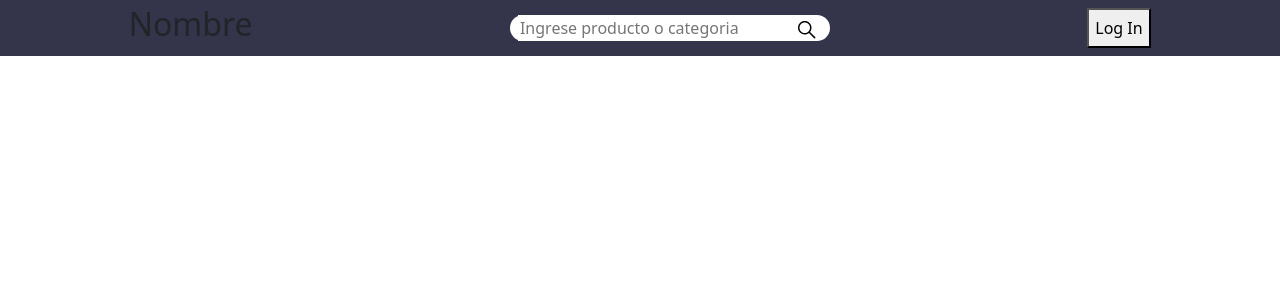
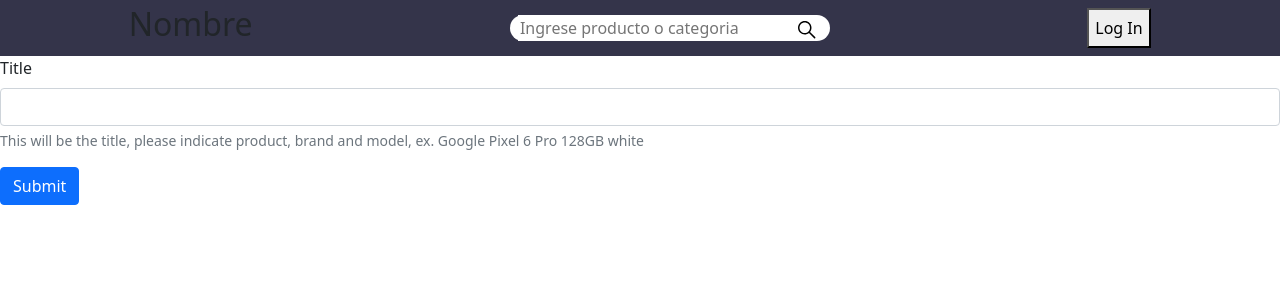
Before and after one commit to NicoRob92/FrontEc, a React (Create React App) app: page /new-post in a window 1280 px wide. Shown: the top 300 px of the page. Built offline with nearby package versions, Linux system fonts and the light colour scheme.

Commit message:
Adding files for 2 separate forms, also adding files for success and confimation page, adding basic structure for this 2 forms that have been added, modifiying Form new post

```diff
--- a/src/components/FormNewPost/FormNewPost.js
+++ b/src/components/FormNewPost/FormNewPost.js
@@ -1,11 +1,67 @@
-import React from 'react';
+import { Component, useState } from "react";
+import FormProductDetail from './FormProductDetail'
+import FormProductDescription from "./FormProductDescription";
+const FormNewPost = () => {
+    const [state, setState] = useState({
+        step: 1,
+        title: '',
+        category: '',
+        condition: '',
+        amount: '',
+        photos: '',
+        description: '',
+        price: '',
+    })
 
-const FormNewPost = () => {
-    return (
-        <div>
+    // Proceed to next step
+    const newStep = () => {
+        const { step } = state
+        setState({
+            step: step + 1
+        })
+    }
 
-        </div>
-    )
+    // Go to previous step
+    const prevStep = () => {
+        const { step } = state
+        setState({
+            step: step - 1
+        })
+    }
+
+    // Handle field changes
+    const handleChange = e => {
+        setState({
+            ...state,
+            [e.target.name]: e.target.value
+        })
+    }
+
+    const { step } = state
+    const { category, title, condition, amount, photos, description, price } = state
+    const values = { category, title, condition, amount, photos, description, price }
+
+    switch (step) {
+        case 1:
+            return (
+                <FormProductDetail newStep={newStep} handleChange={handleChange} values={values} />
+            )
+        case 2:
+            return (
+                <FormProductDescription newStep={newStep} prevStep={prevStep} handleChange={handleChange} values={values} />
+            )
+        case 3:
+            return (
+                <h1>Confirm</h1>
+            )
+        case 4:
+            return (
+                <h1>Success</h1>
+            )
+        default:
+            break;
+    }
+
 }
 
 export default FormNewPost;
--- /dev/null
+++ b/src/components/FormNewPost/FormProductDescription.js
@@ -0,0 +1,55 @@
+const FormProductDescription = ({ newStep, prevStep, handleChange, values }) => {
+    const continues = e => {
+        e.preventDefault()
+        newStep()
+    }
+
+    const back = e => {
+        e.preventDefault()
+        prevStep()
+    }
+
+    return (
+        <form>
+            <div className="mb-3">
+            <label className="form-label">Choose Category</label>
+            <select class="form-select" defaultValue={values.category}>
+                <option hidden>Open this select menu</option>
+                <option value="1">One</option>
+                <option value="2">Two</option>
+                <option value="3">Three</option>
+            </select>
+            </div>
+            <div className="mb-3">
+            <label className="form-label">Condition</label>
+            <select class="form-select" defaultValue={values.condition}>
+                <option hidden>Open this select menu</option>
+                <option value="1">New</option>
+                <option value="2">Used</option>
+            </select>
+            </div>
+            <div className="mb-3">
+                <label className="form-label">Amount</label>
+                <input type="number" className="form-control" onChange={e => handleChange(e)} defaultValue={values.amount} />
+                <div className="form-text">Amount of products you have on stock</div>
+            </div>
+            <div className="mb-3">
+                <label for="formFile" class="form-label">Default file input example</label>
+                <input className="form-control" type="file" id="formFile" onChange={e => handleChange(e)} defaultValue={values.photos} />
+            </div>
+            <div className="mb-3">
+                <label className="form-label">Description</label>
+                <input type="text" className="form-control" onChange={e => handleChange(e)} defaultValue={values.description} />
+                <div className="form-text">Give a brief description of your product</div>
+            </div>
+            <div className="input-group mb-3">
+                <span className="input-group-text">$</span>
+                <input type="text" className="form-control" onChange={e=> handleChange(e)} defaultValue={values.price}/>
+            </div>
+            <button type="submit" className="btn btn-primary" onClick={continues}>Submit</button>
+            <button type="submit" className="btn btn-light" onClick={back}>Back</button>
+        </form>
+    )
+}
+
+export default FormProductDescription;
--- /dev/null
+++ b/src/components/FormNewPost/FormProductDetail.js
@@ -0,0 +1,20 @@
+
+const FormProductDetail = ({ newStep, handleChange, values }) => {
+    const continues = e => {
+        e.preventDefault()
+        newStep()
+    }
+
+    return (
+        <form>
+            <div className="mb-3">
+                <label className="form-label">Title</label>
+                <input type="text" className="form-control" onChange={e=>handleChange(e)} defaultValue={values.title} />
+                <div className="form-text">This will be the title, please indicate product, brand and model, ex. Google Pixel 6 Pro 128GB white</div>
+            </div>
+            <button type="submit" className="btn btn-primary" onClick={continues}>Submit</button>
+        </form>
+    )
+}
+
+export default FormProductDetail;
```
Also changed, not shown: src/components/FormNewPost/Confirm.js (added), src/components/FormNewPost/Success.js (added).
